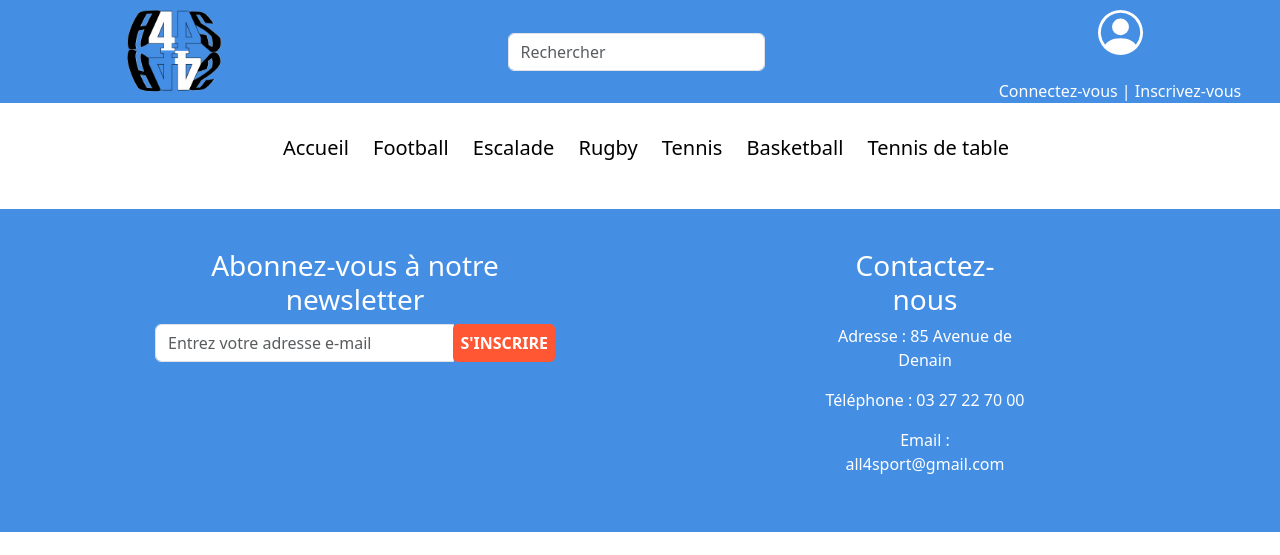
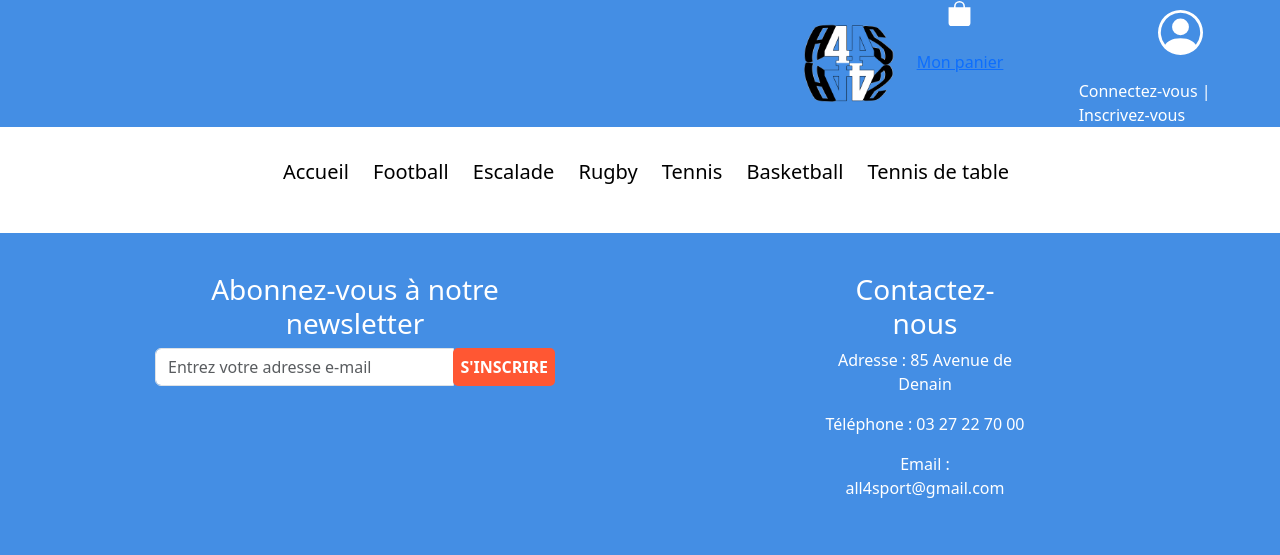
Before and after one commit to oriswalft/Projet-AP3, a Symfony app: template templates/base.html.twig in a window 1280 px wide. Shown: the top 555 px of the page. Run offline with Twig, Linux system fonts and the light colour scheme; the template is opened without the code that fills it, so the values that code supplies are empty; some libraries are stand-ins or nearby versions.

Commit message:
Ajout style + nouvelle disposition de navbar (test) avec ajout du panier (juste le logo)

```diff
--- a/public/CSS/style.css
+++ b/public/CSS/style.css
@@ -30,13 +30,14 @@ hr {
 }
 
 .logo img {
-    height: 95px;
-    margin-left: 15%;
+    height: 90px;
+    margin-left: 99vh;
 }
 
 .login svg {
     color: white;
     margin-top: 10px;
+    margin-left: 15px;
 }
 
 .connexion a {
--- a/templates/base.html.twig
+++ b/templates/base.html.twig
@@ -15,17 +15,23 @@
   <body>
     <header class="container-fluid">
     <div class="row header">
-        <div class="logo col-3 d-flex justify-content-center align-items-center">
+        <div class="logo col-8 d-flex align-items-center">
             <a href="{{ path('app_accueil') }}">
-                <img src="{{ asset('pictures/logo/logo.png') }}" alt="Logo de votre site">
+                <img src="{{ asset('pictures/logo/logo.png') }}" alt="Logo All4Sport">
             </a>
         </div>
-        <div class="searchbar col-6 d-flex justify-content-center align-items-center">
-            <form class="d-flex" role="search">
-                <input class="form-control me-2" type="search" placeholder="Rechercher" aria-label="Rechercher">
-            </form>
+        <div class="panier col-2 d-flex flex-column align-items-center">
+            <a href="">
+                <svg xmlns="http://www.w3.org/2000/svg" width="25" height="25" fill="#ffffff" class="bi bi-bag-fill" viewBox="0 0 16 16">
+                    <path d="M8 1a2.5 2.5 0 0 1 2.5 2.5V4h-5v-.5A2.5 2.5 0 0 1 8 1m3.5 3v-.5a3.5 3.5 0 1 0-7 0V4H1v10a2 2 0 0 0 2 2h10a2 2 0 0 0 2-2V4z"/>
+                </svg>
+            </a>
+            <br>
+            <div class="panier-txt">
+                <a href="{{ path('login') }}" >Mon panier </a>
+            </div>
         </div>
-        <div class="login col-3 d-flex flex-column align-items-center">
+        <div class="login col-2 d-flex flex-column align-items-center">
             <a href="{{ path('app_accueil') }}">
                 <svg xmlns="http://www.w3.org/2000/svg" width="45" height="45" fill="currentColor" class="bi bi-person-circle" viewBox="0 0 16 16">
                     <path d="M11 6a3 3 0 1 1-6 0 3 3 0 0 1 6 0z"/>
```
